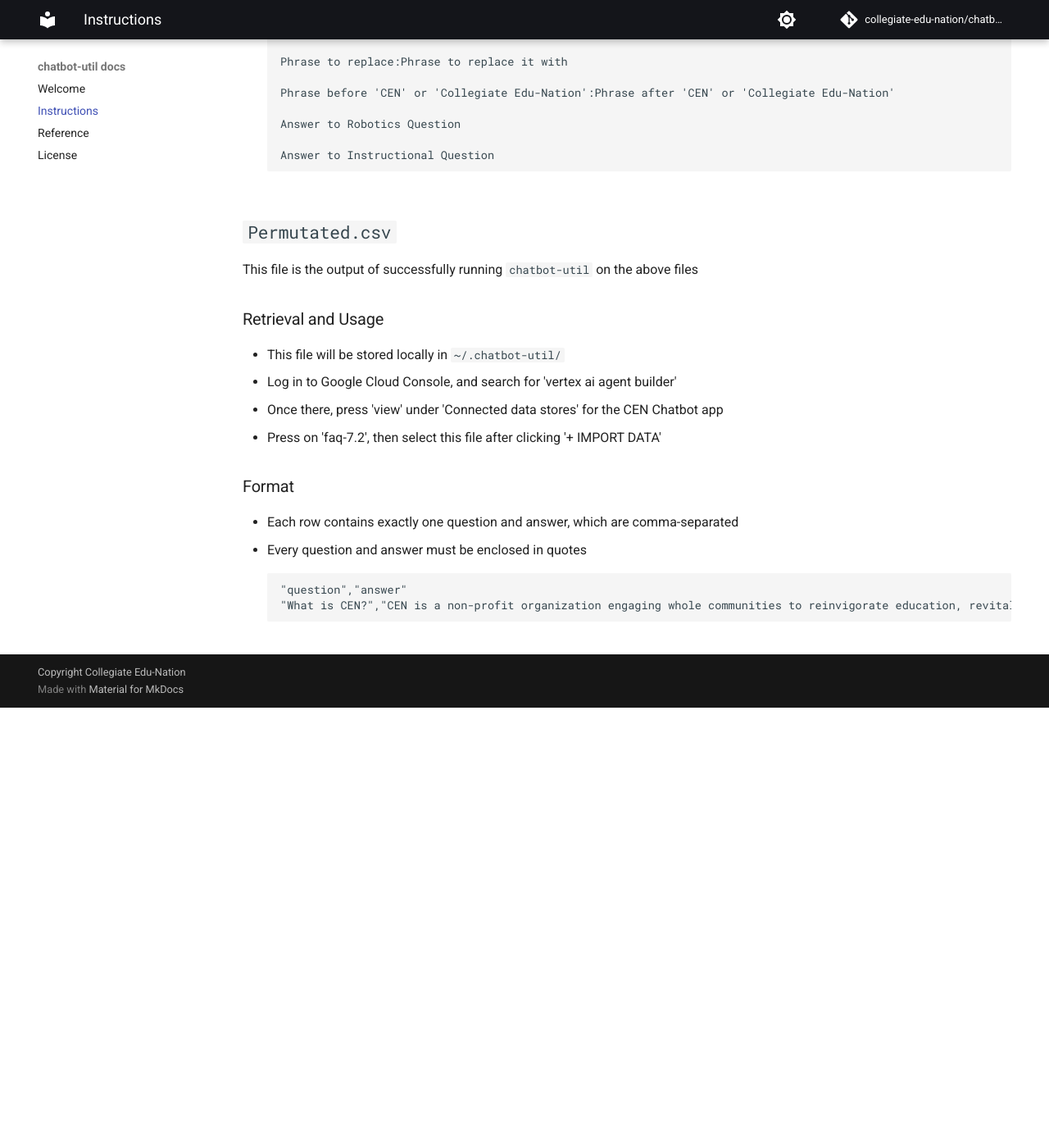
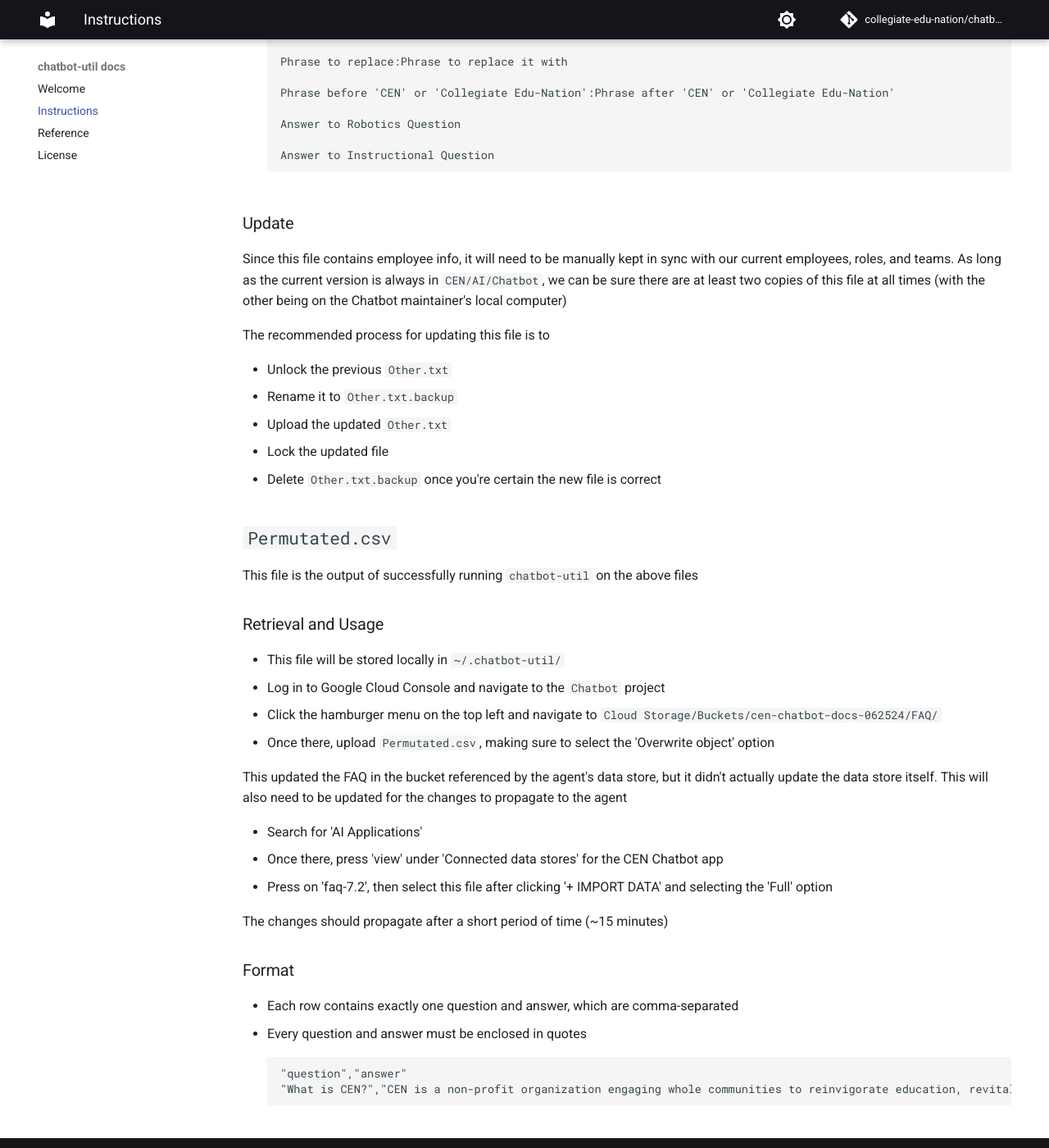
Before and after one commit to Collegiate-Edu-Nation/chatbot-util, an MkDocs documentation site: the page built from docs/instructions.md, in a window 1280 px wide and 1400 px high, scrolled down 1578 px. Shown: the whole window at 82% size. Built offline with MkDocs 1.6.1 and Material for MkDocs 9.7.7, drawn with Linux system fonts in a browser that asks for light colours; comment, search, counter and statistics services are not loaded; before the commit the page ends 2441 px from its top, so only the background shows below that.

Commit message:
docs: update instructions for Permutated.csv usage

````diff
--- a/docs/instructions.md
+++ b/docs/instructions.md
@@ -63,6 +63,18 @@
       Answer to Instructional Question
       ```
 
+### Update
+
+Since this file contains employee info, it will need to be manually kept in sync with our current employees, roles, and teams. As long as the current version is always in `CEN/AI/Chatbot`, we can be sure there are at least two copies of this file at all times (with the other being on the Chatbot maintainer's local computer)
+
+The recommended process for updating this file is to
+
+- Unlock the previous `Other.txt`
+- Rename it to `Other.txt.backup`
+- Upload the updated `Other.txt`
+- Lock the updated file
+- Delete `Other.txt.backup` once you're certain the new file is correct
+
 ## `Permutated.csv`
 
 This file is the output of successfully running `chatbot-util` on the above files
@@ -70,9 +82,17 @@
 ### Retrieval and Usage
 
 - This file will be stored locally in `~/.chatbot-util/`
-- Log in to Google Cloud Console, and search for 'vertex ai agent builder'
+- Log in to Google Cloud Console and navigate to the `Chatbot` project
+- Click the hamburger menu on the top left and navigate to `Cloud Storage/Buckets/cen-chatbot-docs-062524/FAQ/`
+- Once there, upload `Permutated.csv`, making sure to select the 'Overwrite object' option
+
+This updated the FAQ in the bucket referenced by the agent's data store, but it didn't actually update the data store itself. This will also need to be updated for the changes to propagate to the agent
+
+- Search for 'AI Applications'
 - Once there, press 'view' under 'Connected data stores' for the CEN Chatbot app
-- Press on 'faq-7.2', then select this file after clicking '+ IMPORT DATA'
+- Press on 'faq-7.2', then select this file after clicking '+ IMPORT DATA' and selecting the 'Full' option
+
+The changes should propagate after a short period of time (~15 minutes)
 
 ### Format
 
````
